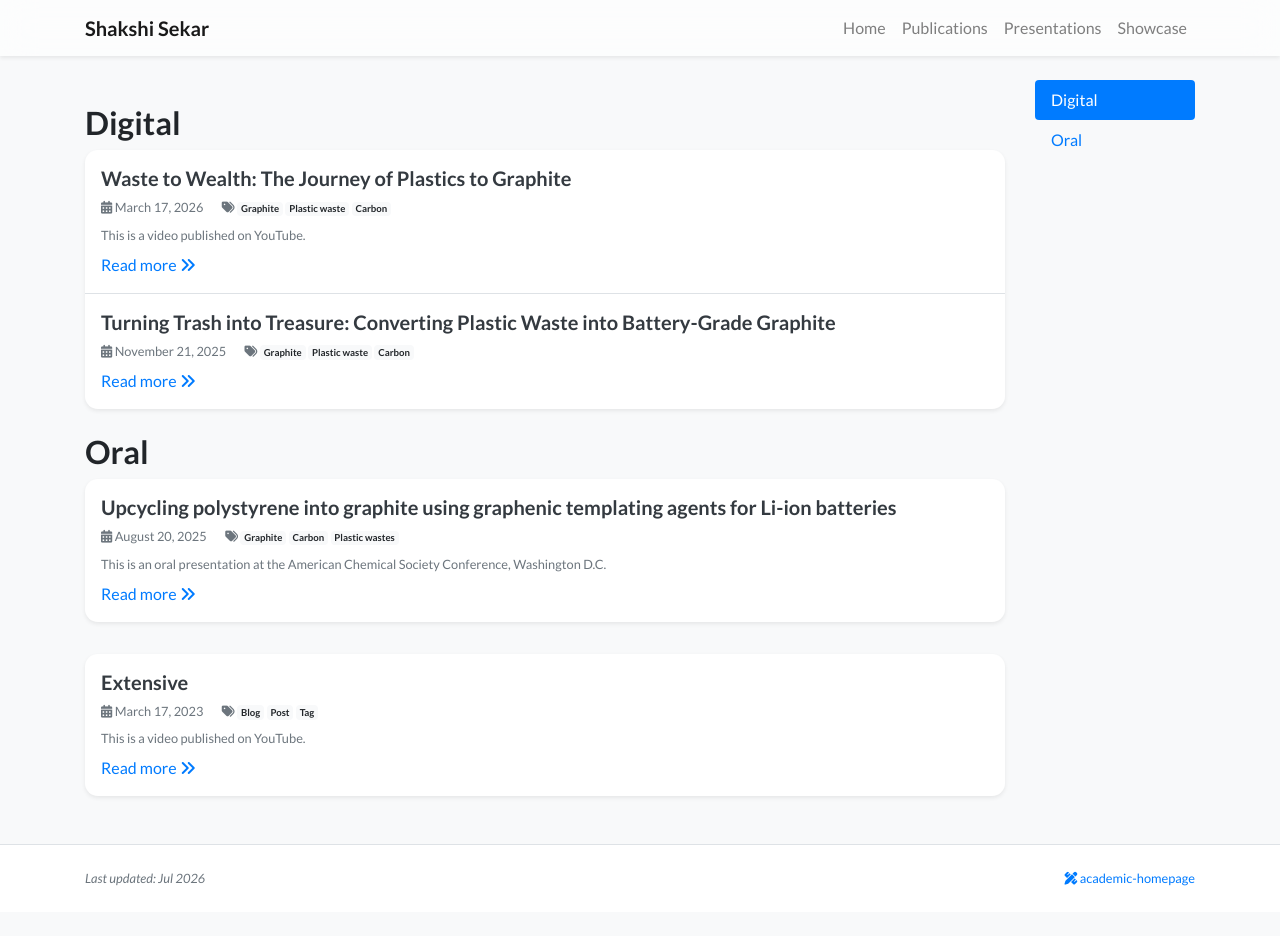
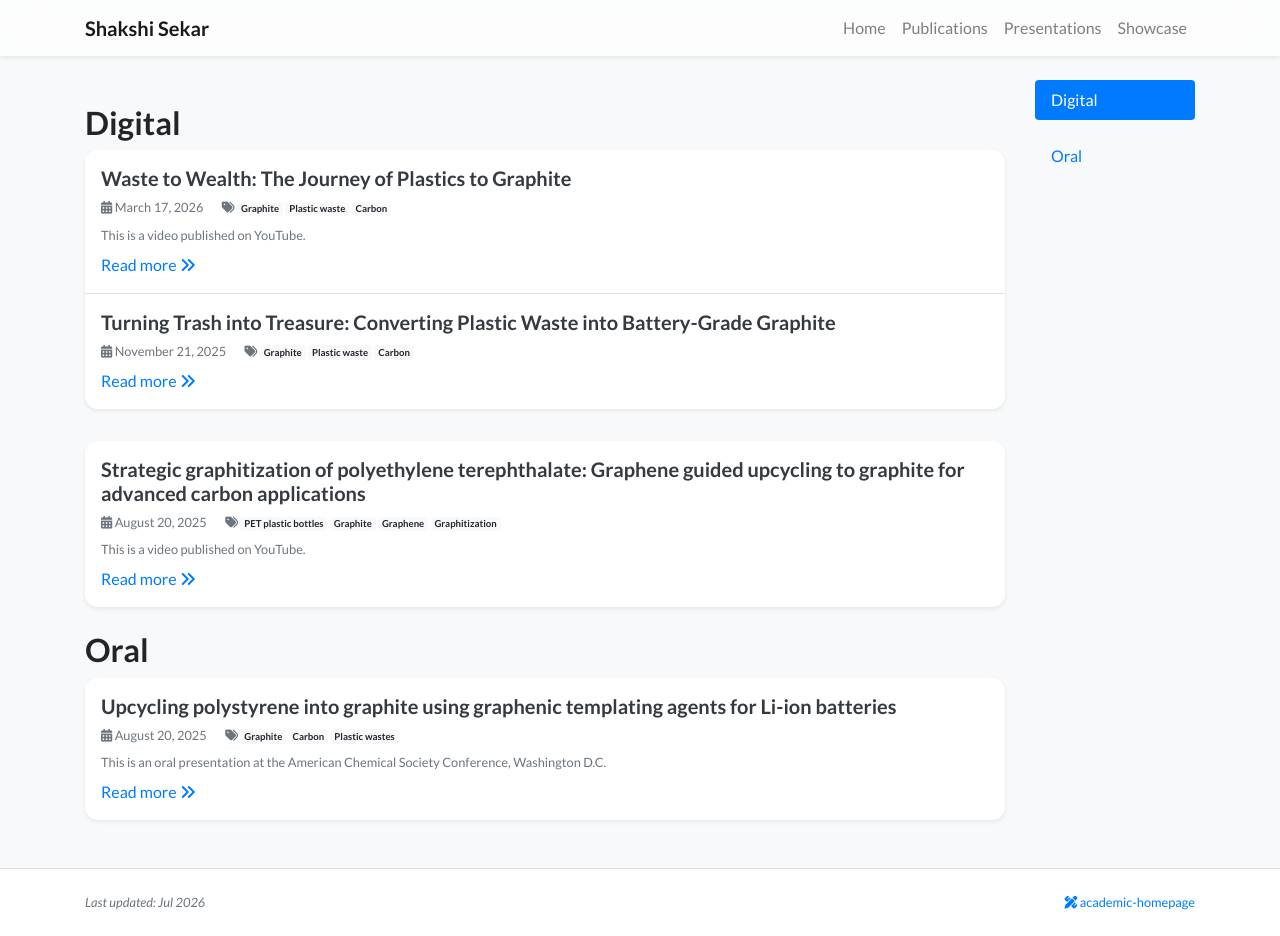
Before and after one commit to ShakshiSekar/ShakshiSekar.github.io, a Jekyll site: the page built from blog.html, in a window 1280 px wide and 936 px high. Built offline with Jekyll 4.4.1, drawn with Linux system fonts in a browser that asks for light colours; nearby versions of some CDN libraries; a style sheet for code colours, icons or effects is not loaded.

Commit message:
2024-01-01-blog-post-1.md

```diff
--- a/_posts/2024-01-01-blog-post-1.md
+++ b/_posts/2024-01-01-blog-post-1.md
@@ -1,11 +1,12 @@
 ---
 layout: blog_post
-title: 'Extensive'
-date: 2023-03-17
+title: 'Strategic graphitization of polyethylene terephthalate: Graphene guided upcycling to graphite for advanced carbon applications'
+date: 2025-08-20
 tags:
-  - Blog
-  - Post
-  - Tag
+  - PET plastic bottles
+  - Graphite
+  - Graphene
+  - Graphitization
 ---
 
 This is a video published on YouTube.
```
